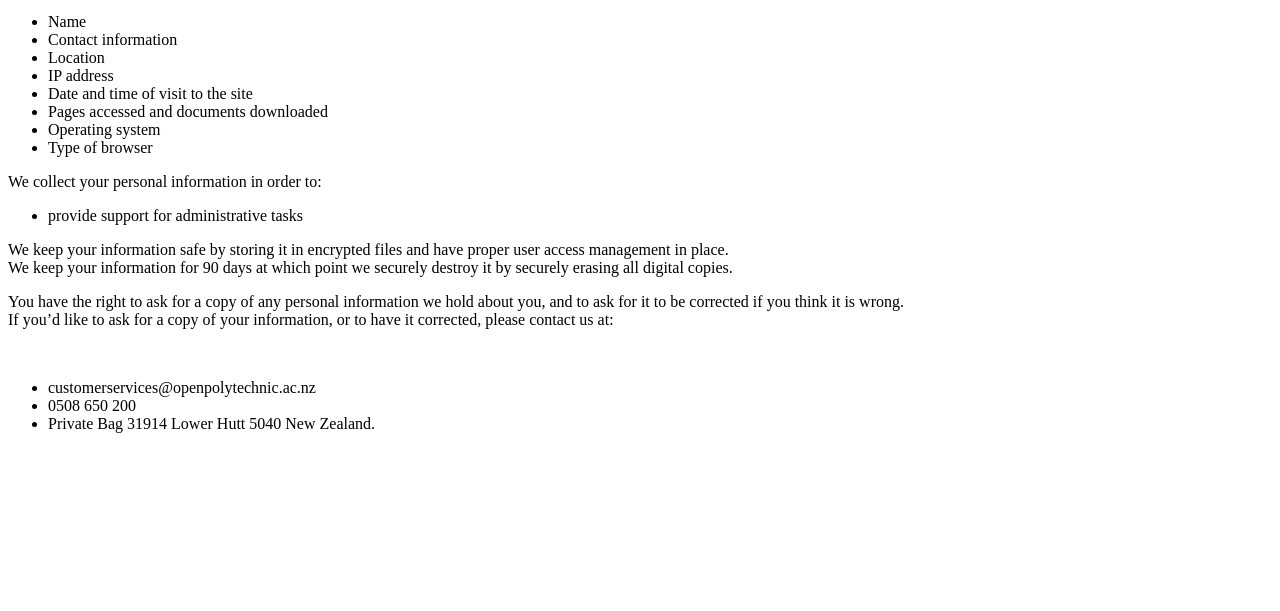
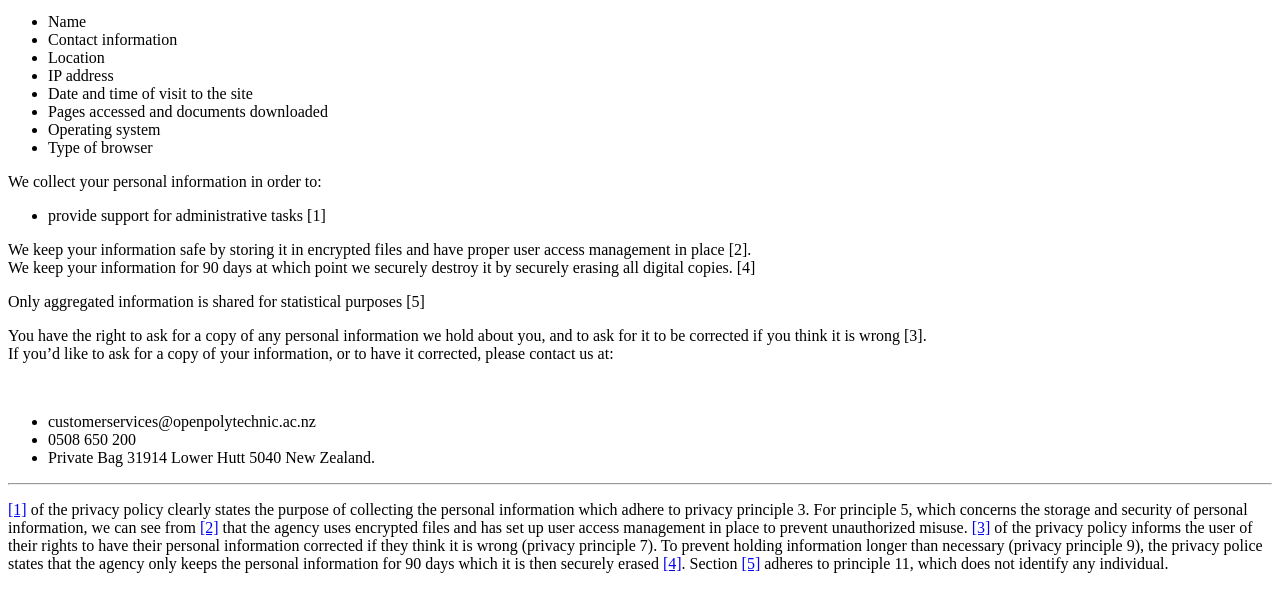
Before and after one commit to bigjloo/PrivacyPolicies, a plain HTML site: page privacy_policy.html in a window 1280 px wide. Shown: the part 101-712 px from the top of the page. Drawn offline with Linux system fonts and the light colour scheme.

Commit message:
added [5] requirement for assessment

```diff
--- a/privacy_policy.html
+++ b/privacy_policy.html
@@ -1,10 +1,8 @@
-
 <!doctype html>
 
 <html lang="en">
   <head>
     <meta charset="utf-8">
-
     <title>Privacy Policy - Iqualify</title>
     <meta name="description" content="Privacy Policy assignment - Iqualify">
     <meta name="author" content="SitePoint">
@@ -26,20 +24,26 @@
 
     <p>	We collect your personal information in order to:</p>
     <ul>
-      <li>provide support for administrative tasks</li>
+      <li>provide support for administrative tasks <span id='1'>[1]</span></li>
     </ul>
 
     <p>
-      We keep your information safe by storing it in encrypted files and have proper user access management in place.<br>
-      We keep your information for 90 days at which point we securely destroy it by securely erasing all digital copies.
+      We keep your information safe by storing it in encrypted files and have proper user access management in place <span id='2'>[2]</span>.<br>
+      We keep your information for 90 days at which point we securely destroy it by securely erasing all digital copies. <span id='4'>[4]</span>
     </p> <!-- Great effort to see you using html-->
-
+    <p>Only aggregated information is shared for statistical purposes <span id='5'>[5]</span></p>
     <p>
-      You have the right to ask for a copy of any personal information we hold about you, and to ask for it to be corrected if you think it is wrong. <br> If you’d like to ask for a copy of your information, or to have it corrected, please contact us at: </p>
+      You have the right to ask for a copy of any personal information we hold about you, and to ask for it to be corrected if you think it is wrong <span id='3'>[3]</span>. <br> If you’d like to ask for a copy of your information, or to have it corrected, please contact us at: </p>
     <ul>
       <li>customerservices@openpolytechnic.ac.nz</li>
       <li>0508 650 200</li>
       <li>Private Bag 31914 Lower Hutt 5040 New Zealand.</li>
     </ul>
+    <hr>
+    <p>
+      <a href='#1'>[1]</a> of the privacy policy clearly states the purpose of collecting the personal information which adhere to privacy principle 3. For principle 5, which concerns the storage and security of personal information, we can see from <a href='#2'>[2]</a> that the agency uses encrypted files and has set up user access management in place to prevent unauthorized misuse. <a href='#3'>[3]</a> of the privacy policy informs the user of their rights to have their personal information corrected if they think it is wrong (privacy principle 7). To prevent holding information longer than necessary (privacy principle 9), the privacy police states that the agency only keeps the personal information for 90 days which it is then securely erased <a href='#4'>[4]</a>. Section <a href='#5'>[5]</a> adheres to principle 11, which does not identify any individual.
+
+    </p>
+
   </body>
 </html>
```
